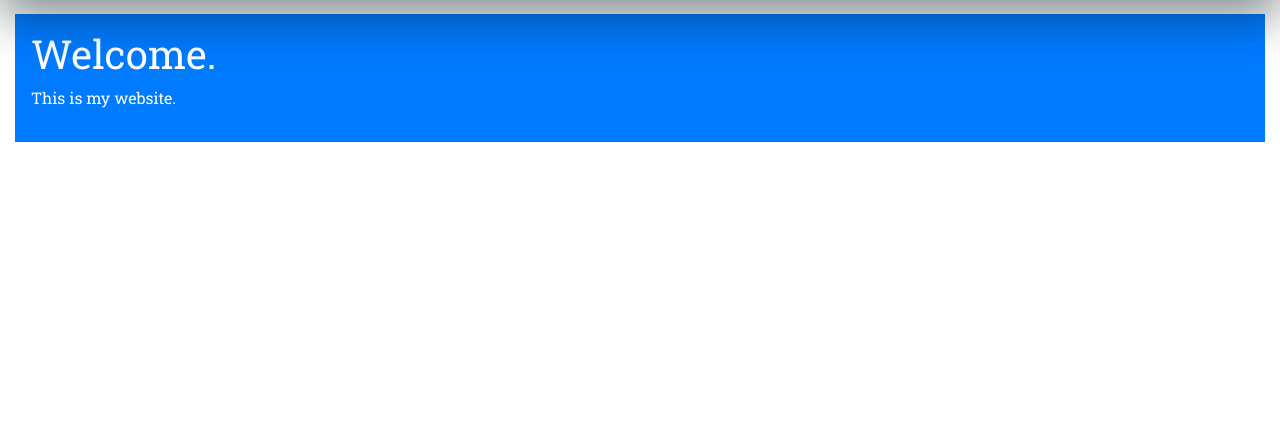
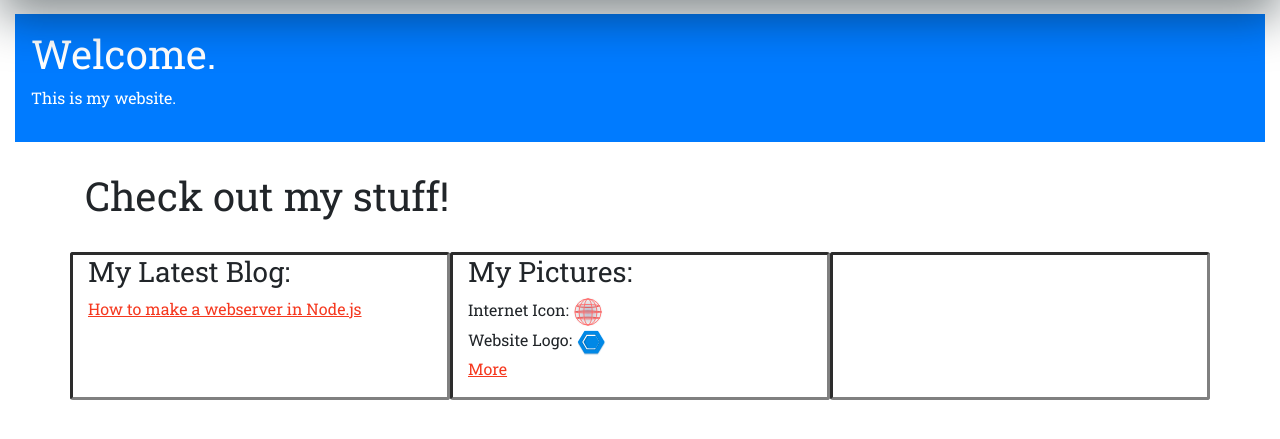
Before and after one commit to CalSch/newwebsite, a PHP site: page / in a window 1280 px wide. Shown: the part 66-505 px from the top of the page. Run offline with PHP 8.4, Linux system fonts and the light colour scheme.

Commit message:
change to php

```diff
--- a/index.html
+++ b/index.php
@@ -19,13 +19,43 @@
 	</head>
   <body>
 
+		<noscript>
+			<div class="noscript">
+				<h3>Warning!</h3>
+				<p>This webpage heavily relies on JavaScript which is disabled, please turn on JavaScript.</p>
+			</div>
+		</noscript>
+
 		<!-- Navbar -->
 		<div id="nav-placeholder"></div>
 
 		<div class="container-fluid" style="margin-top:80px">
-			<div class="container-fluid p-3 my-3 bg-primary text-white">
+			<div class="title">
 				<h1>Welcome.</h1>
 				<p>This is my website.</p>
+			</div>
+			<div class="container content-2">
+				<h1>Check out my stuff!</h1><br>
+
+				<div class="row">
+
+					<div class="col-md-4 my-stuff">
+						<h3>My Latest Blog: </h3>
+						<p><a href="/blog/1-nodejs-webserver.html">How to make a webserver in Node.js</a></p>
+					</div>
+					<div class="col-md-4 my-stuff">
+						<h3>My Pictures:</h3>
+						<p>Internet Icon: <img src="/img/WebIcon.svg" width="30px" /><br>
+						Website Logo: <img src="/img/logo.svg" width="30px" /><br>
+						<a href="/pictures/">More</a>
+
+						</p>
+					</div>
+
+					<div class="col-md-4 my-stuff">
+					</div>
+
+				</div>
 			</div>
 		</div>
 
--- a/nav.html
+++ b/nav.html
@@ -10,16 +10,16 @@
 				<a href="/" class="nav-link">Home</a>
 			</li>
 			<li class="nav-item">
-				<a href="/about" class="nav-link">About Me</a>
+				<a href="/about/" class="nav-link">About Me</a>
 			</li>
 			<li class="nav-item">
-				<a href="/pictures" class="nav-link">Pictures</a>
+				<a href="/pictures/" class="nav-link">Pictures</a>
 			</li>
 			<li class="nav-item">
-				<a href="/projects" class="nav-link">My Projects</a>
+				<a href="/projects/" class="nav-link">My Projects</a>
 			</li>
 			<li class="nav-item">
-				<a href="/blog" class="nav-link">Blog</a>
+				<a href="/blog/" class="nav-link">Blog</a>
 			</li>
 
 		</ul>
--- a/script.js
+++ b/script.js
@@ -5,3 +5,9 @@ $("#nav-placeholder").hide(() => {
 		},10);
 	});
 });
+
+$("#syntax").html(`
+<link rel="stylesheet" href="/highlight/styles/atom-one-light.css">
+<script src="/highlight/highlight.pack.js"></script>
+<script>hljs.highlightAll();</script>
+`);
--- a/style.css
+++ b/style.css
@@ -1,4 +1,5 @@
 @import url('https://fonts.googleapis.com/css2?family=Roboto+Slab&display=swap');
+@import url('https://fonts.googleapis.com/css2?family=Fira+Mono&display=swap');
 
 body {
 	/*
@@ -35,6 +36,18 @@ code, pre {
 	border-radius: 4px;
 }
 
+
+
+div.title {
+	color: #fff;
+	padding: 1rem;
+	background-color: #007bff;
+	width: 100%;
+	margin-right: auto;
+	margin-left: auto;
+	margin-bottom: 30px;
+}
+
 div.content {
 	background-color: #f0f0f0;
 	background-image: linear-gradient(#f0f0f0, #ebebeb, #ebebeb, #ebebeb, #bebebe);
@@ -43,7 +56,10 @@ div.content {
 	border-radius: 3px;
 	border-style: solid;
 	font-size: 14pt;
+	margin-bottom: 100px;
 }
+
+
 
 p.note {
 	border: #f7d40e solid 1px;
@@ -51,3 +67,31 @@ p.note {
 	background-color: #f8e473;
 	padding: 3px;
 }
+
+kbd {
+	text-shadow: 0px 0px 5px white;
+	box-shadow: 1px 1px #40474e, 2px 2px #40474e;
+}
+
+code, pre, kbd {
+	font-family: Fira Mono;
+}
+
+div.my-stuff {
+	border: 3px grey inset;
+	border-radius: 3px;
+	width: 95%;
+
+}
+
+div.content-2 {
+	margin-bottom: 100px;
+}
+
+div.noscript {
+	margin: 10px;
+	padding: 5px;
+	border: 2px crimson solid;
+	border-radius: 4px;
+	background-color: rgb(255, 150, 171);
+}
```
Also changed, not shown: about/index.html (+7 -1 lines), blog/1-nodejs-webserver.html (renamed from blog/nodejs-webserver.html, +13 -4 lines), blog/index.html (+9 -2 lines), pictures/index.html (+9 -3 lines), projects/index.html (+10 -3 lines), projects/ripplegame.html (+8 -1 lines), projects/wsclient.html (+9 -2 lines), img/GlassDisplay.png (added).
